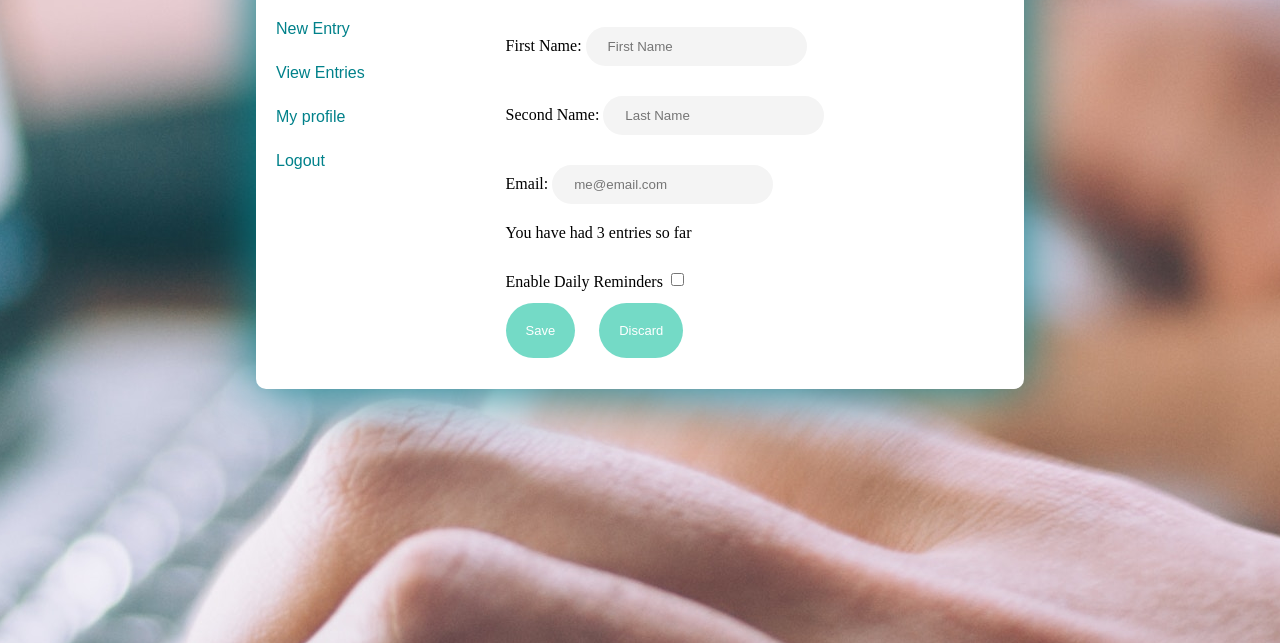
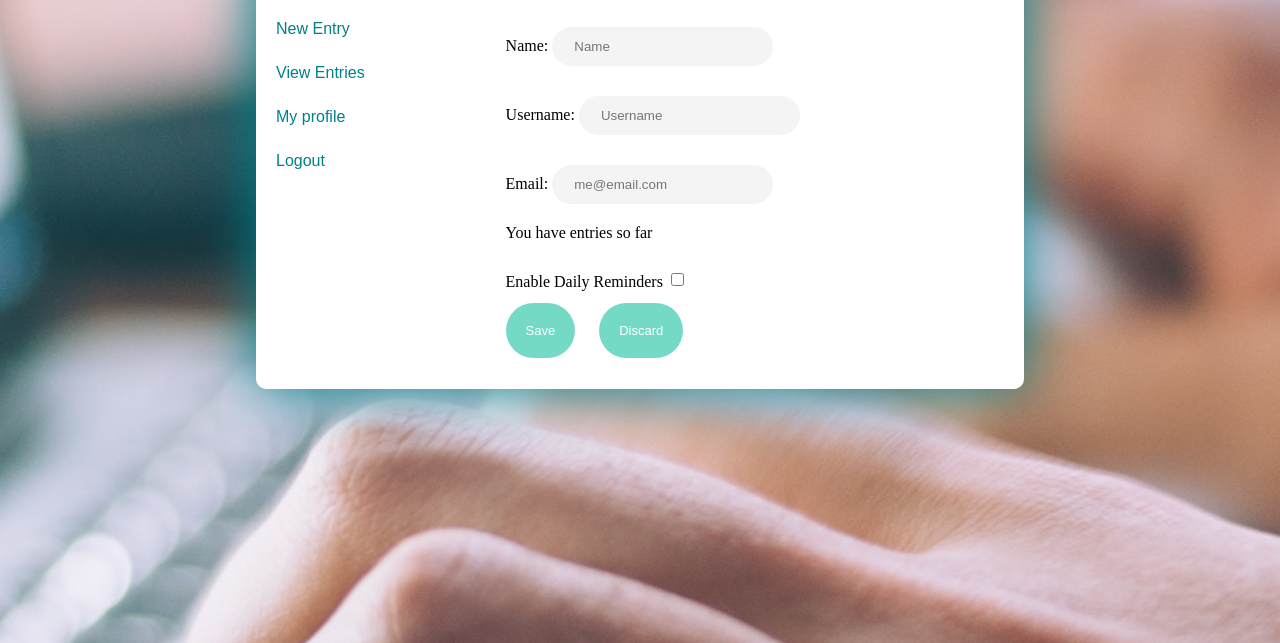
Before and after one commit to kingluko/mydiary, a plain HTML site: page diary/templates/profile.html in a window 1280 px wide. Shown: the part 157-800 px from the top of the page. Drawn offline with Linux system fonts and the light colour scheme; a web font is replaced by a local one.

Commit message:
Add names for profile endpoint

```diff
--- a/diary/templates/profile.html
+++ b/diary/templates/profile.html
@@ -7,6 +7,7 @@
     <link rel="stylesheet" href="../static/css/style.css">
     <link href="https://fonts.googleapis.com/css?family=Chela+One|Dancing+Script" rel="stylesheet">
     <title>User Profile</title>
+    <script src="../static/js/profile.js"></script>
 </head>
 <body>
 <div class="container">
@@ -27,19 +28,19 @@
                 <h1>User Profile</h1>
                 <form action="">
                     <div class="input">
-                        <label for="First name">First Name: </label>
-                        <input type="text" placeholder="First Name" >
+                        <label for="name">Name: </label>
+                        <input type="text" placeholder="Name" disabled name="name">
                     </div>
                     <div class="input">
-                        <label for="second name">Second Name: </label>
-                        <input type="text" placeholder="Last Name">
+                        <label for="Username">Username: </label>
+                        <input type="text" placeholder="Username" disabled name="username">
                     </div>
                     <div class="input">
                         <label for="email">Email: </label>
-                        <input type="email" placeholder="me@email.com" disabled>
+                        <input type="email" placeholder="me@email.com" disabled name="email">
                     </div>
                     <div class="input">
-                        <span>You have had 3 entries so far</span>
+                        <span>You have <b><span id="total_entries"></span></b> entries so far</span>
                     </div>
                     <div class="input">
                         <label for="reminder settings">Enable Daily Reminders</label>
```
